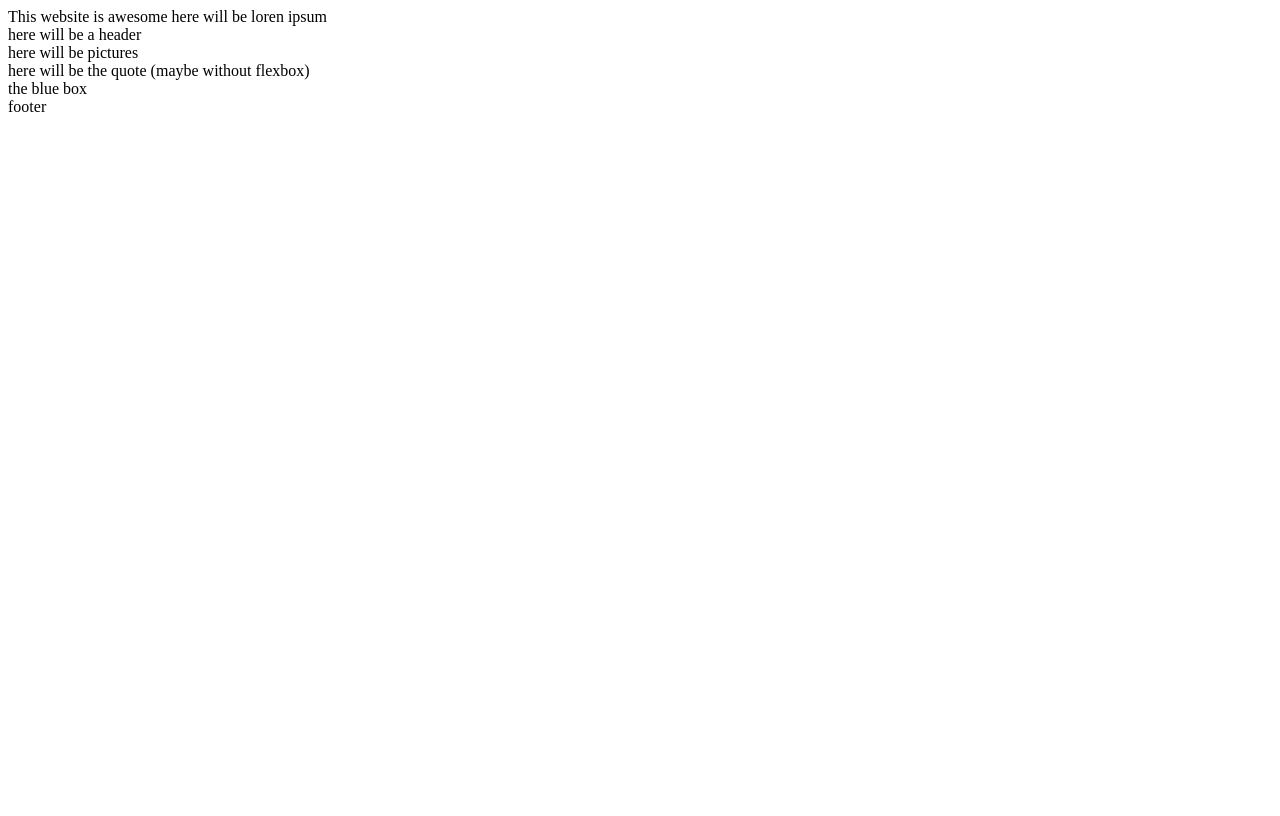
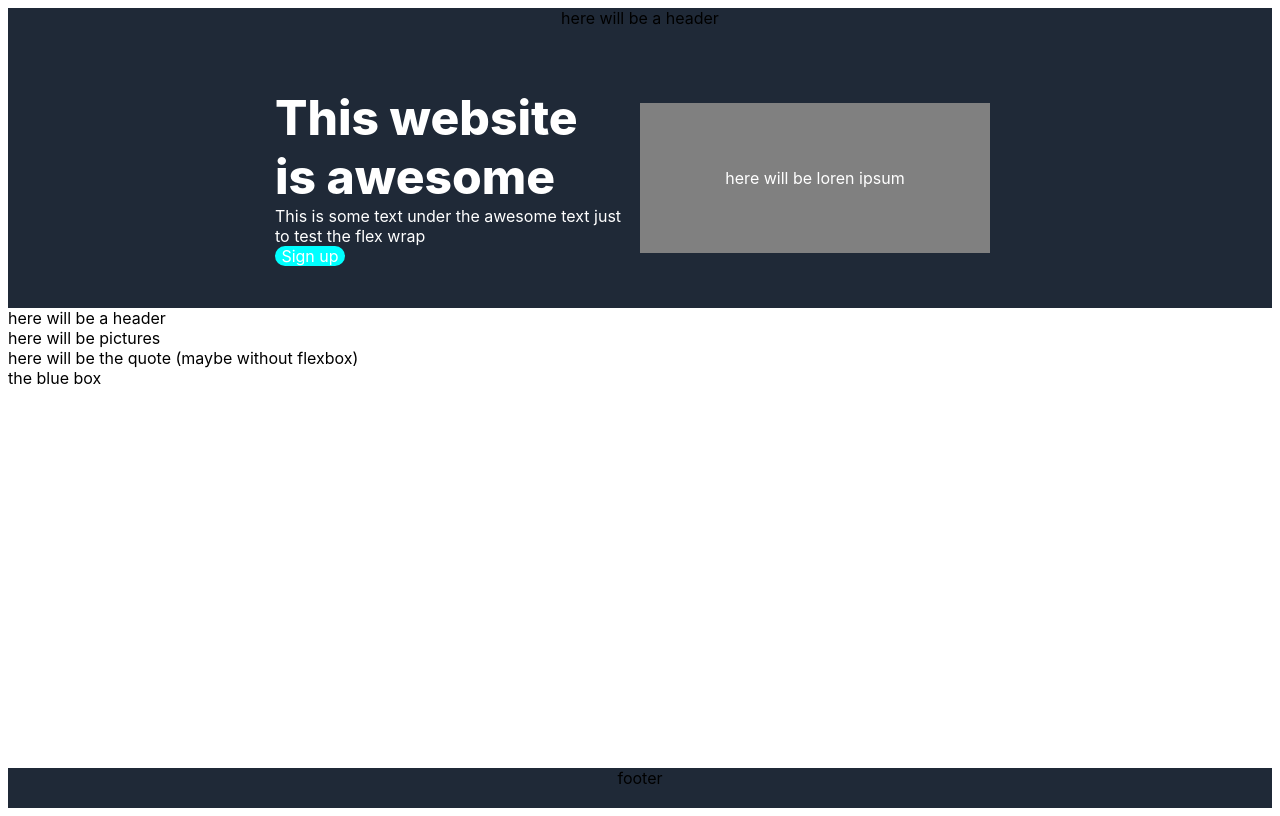
Before and after one commit to veljko2002/Landing-Page, a plain HTML site: page index.html in a window 1280 px wide. Drawn offline with Linux system fonts and the light colour scheme.

Commit message:
Style the header and first part of page

```diff
--- a/index.html
+++ b/index.html
@@ -5,11 +5,19 @@
     <meta http-equiv="X-UA-Compatible" content="IE=edge">
     <meta name="viewport" content="width=device-width, initial-scale=1.0">
     <title>Landing page</title>
+    <link rel="stylesheet" href="style.css">
 </head>
 <body>
+    <div class="header">here will be a header</div>
     <div class="first">
-        This website is awesome
+        <div class="awesome">
+            <div class="big">This website is awesome</div>
+        This is some text under the awesome text just to test the flex wrap
+            <div class="button">Sign up</div>
+        </div>
+        <div class="loren">
         here will be loren ipsum
+        </div>
     </div>
     <div class="second">
         here will be a header
--- /dev/null
+++ b/style.css
@@ -0,0 +1,57 @@
+body {
+    font-family: -apple-system, BlinkMacSystemFont, 'Segoe UI', Roboto, Oxygen, Ubuntu, Cantarell, 'Open Sans', 'Helvetica Neue', sans-serif;;
+    display: flex;
+    flex-direction: column;
+    min-height: 100vh;
+}
+
+.header,
+.footer {
+    display:flex ;
+    justify-content: center;
+    align-content: space-between;
+    background-color: #1F2937;
+    height: 40px;
+}
+
+.first {
+    display: flex;
+    justify-content: center;
+    background-color: #1F2937;
+    color: white;
+    flex-wrap: wrap;
+    padding: 40px;
+}
+
+.big {
+    font-size: 48px;
+    font-weight: 800;
+}
+
+.awesome {
+    display: flex;
+    flex-direction: column;
+    max-width: 350px;
+
+}
+
+.button {
+    border-radius: 25px;
+    background-color: aqua;
+    text-align: center;
+    max-width: 70px;
+}
+
+.loren {
+    display: flex;
+    align-items: center;
+    justify-content: center;
+    background-color: gray;
+    width: 350px;
+    height: 150px;
+    margin: 15px;
+}
+
+.footer {
+    margin-top: auto;
+}
```
